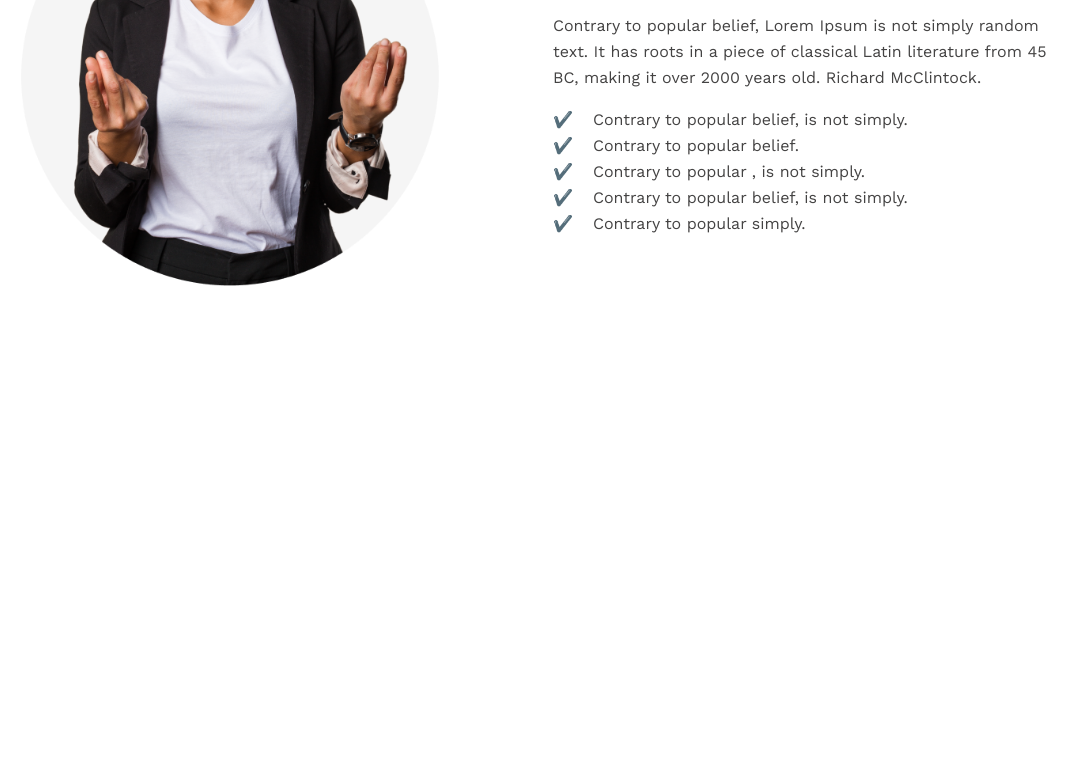
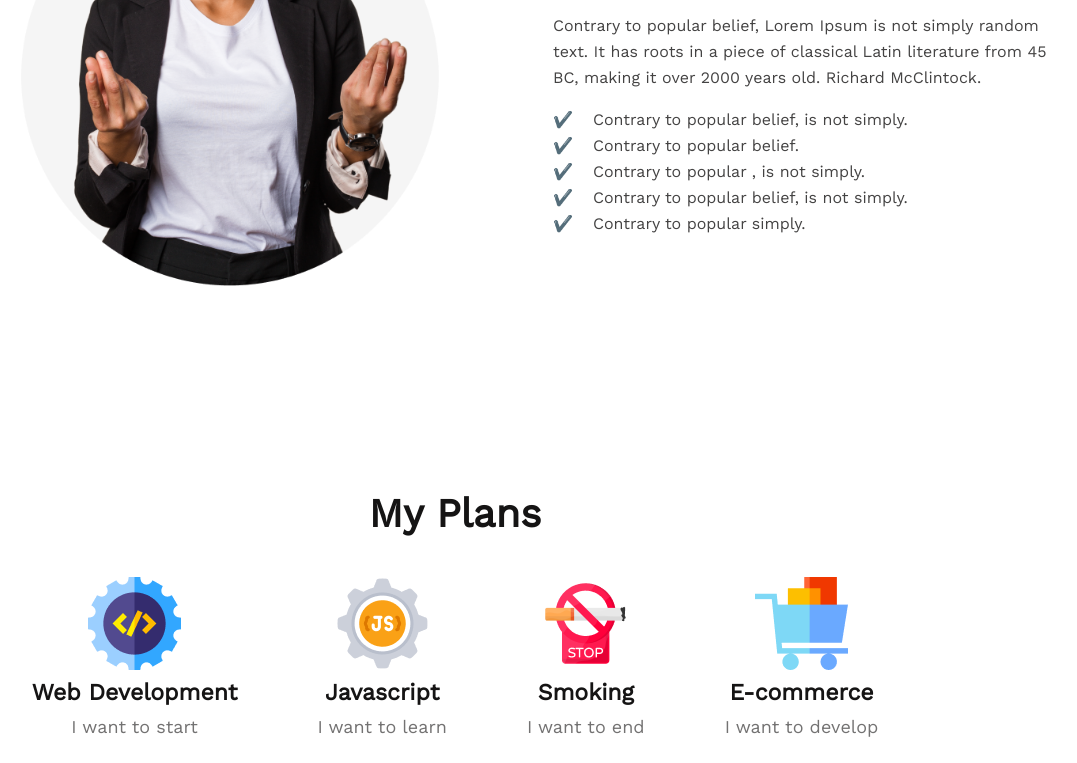
Before and after one commit to anonnoy-oniket/new-year, a plain HTML site: page index.html in a window 1280 px wide. Shown: the part 1035-1798 px from the top of the page, without its empty margins (185-1262 px from the left). Before the commit the page ends 1333 px from the top, so only its background shows below. Drawn offline with nearby package versions, Linux system fonts and the light colour scheme.

Commit message:
section-3 completed

```diff
--- a/index.html
+++ b/index.html
@@ -34,7 +34,31 @@
                 </ul>
             </div>
         </div>
-        <div></div>
+        <div class="section-2">
+            <h3 class="heading">My Plans</h3>
+            <div class="plan-container">
+                <div class="plans">
+                    <img src="images/icons/web.png" alt="">
+                    <h3 class="heading-2">Web Development</h3>
+                    <p class="description-2">I want to start</p>
+                </div>
+                <div class="plans">
+                    <img src="images/icons/js.png" alt="">
+                    <h3 class="heading-2">Javascript</h3>
+                    <p class="description-2">I want to learn</p>
+                </div>
+                <div class="plans">
+                    <img src="images/icons/smoke.png" alt="">
+                    <h3 class="heading-2">Smoking</h3>
+                    <p class="description-2">I want to end</p>
+                </div>
+                <div class="plans">
+                    <img src="images/icons/ecom.png" alt="">
+                    <h3 class="heading-2">E-commerce</h3>
+                    <p class="description-2">I want to develop</p>
+                </div>
+            </div>
+        </div>
         <div></div>
     </main>
 
--- a/styles/style.css
+++ b/styles/style.css
@@ -58,11 +58,11 @@ header p {
 
 /* section-1 styles */
 
-.section-1 .heading{
+.section-1 .heading {
     margin-bottom: 0px;
 }
 
-.section-1{
+.section-1 {
     display: flex;
     gap: 100px;
     margin-left: 180px;
@@ -78,20 +78,54 @@ li {
     list-style: none;
 }
 
-.section-1 ul{
-padding-left: 0px;
+.section-1 ul {
+    padding-left: 0px;
 }
 
-.section-1 img{
+.section-1 img {
     width: 450px;
 }
 
-.section-description{
+.section-description {
     width: 500px;
     padding-top: 150px;
 }
 
-.section-1 li::before{
+.section-1 li::before {
     content: "✔️";
     padding-right: 20px;
 }
+
+/* section-2 styles */
+
+.section-2{
+    text-align: center;
+    margin-top: 200px;
+}
+
+.heading-2 {
+    color: var(--dark-01, #151414);
+    font-size: 23px;
+    font-family: Work Sans;
+    font-weight: 700;
+    margin-bottom: 0px;
+    margin-top: 5px;
+}
+
+.description-2 {
+    color: var(--dark-03, #737272);
+    font-size: 18px;
+    font-family: Work Sans;
+    font-weight: 500;
+    margin-top: 10px;
+}
+
+.plan-container{
+    display: flex;
+    gap: 80px;
+    justify-content: center;
+}
+
+.plans{
+    text-align: center;
+}
```
